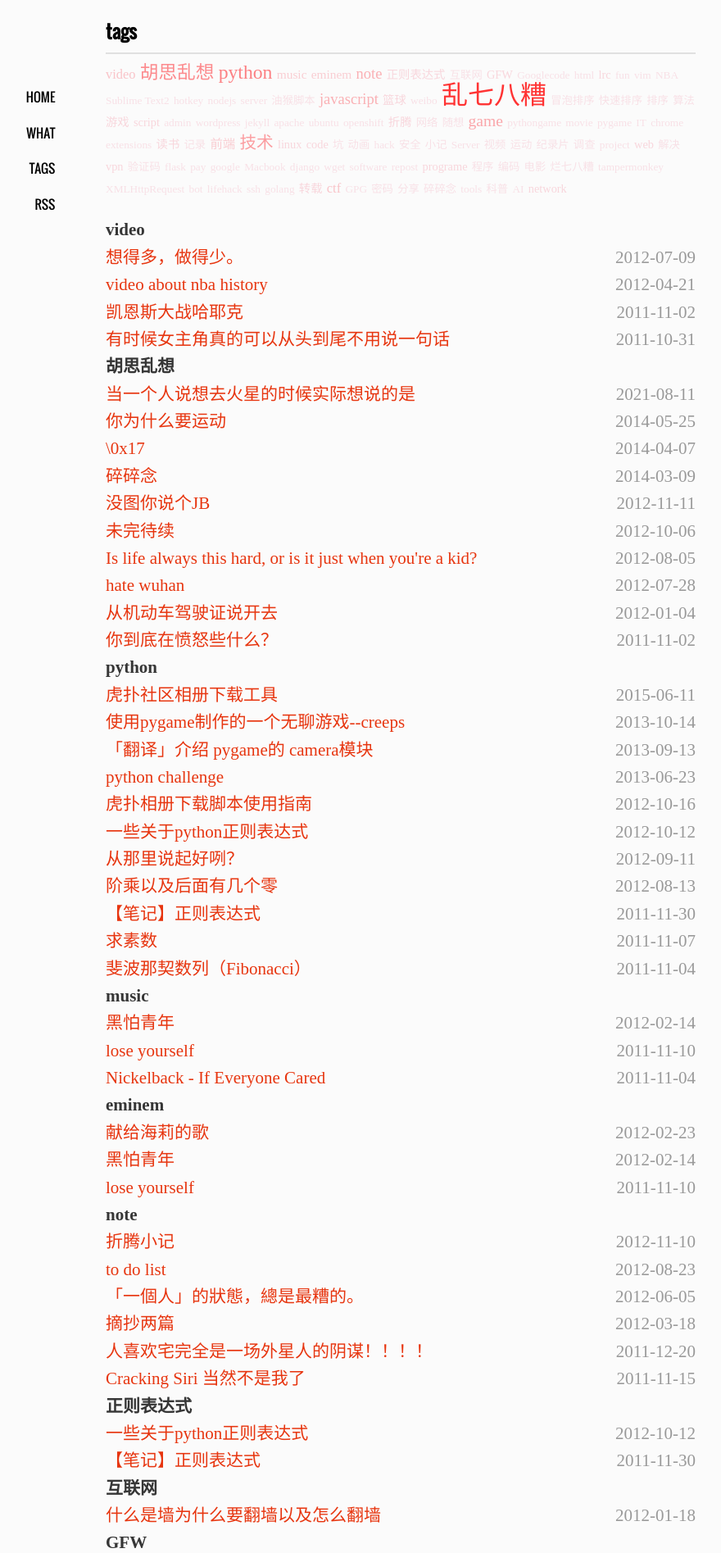
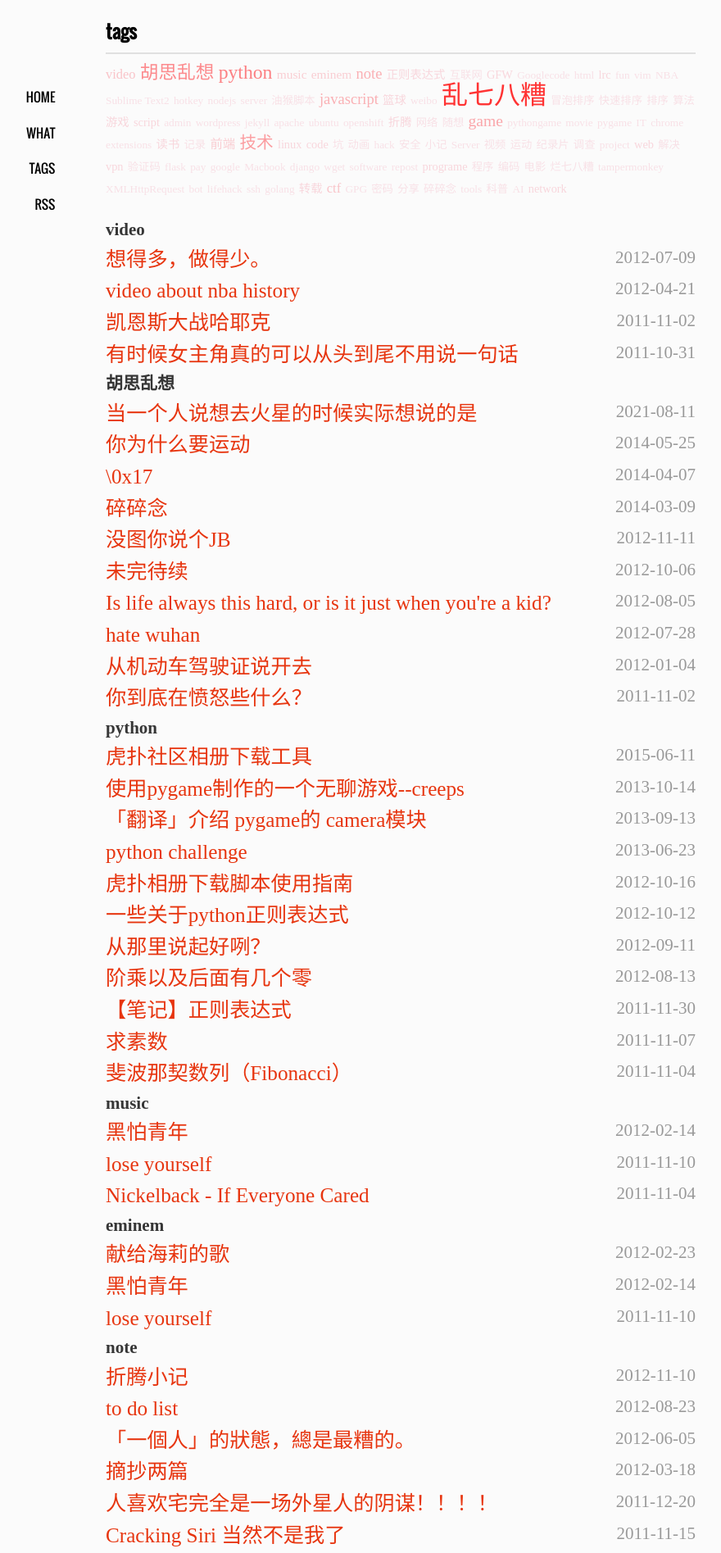
Before and after one commit to xavierskip/xavierskip.github.io, a Jekyll site: the page built from tags/index.md, in a window 1280 px wide. Shown: the top 1895 px of the page at 82% size, without its empty margins (151-1031 px from the left). Built offline with Jekyll 4.4.1, drawn with Linux system fonts in a browser that asks for light colours; a style sheet for code colours, icons or effects is not loaded.

Commit message:
change font-family

```diff
--- a/media/css/style.css
+++ b/media/css/style.css
@@ -54,7 +54,7 @@ blockquote p{margin:0.5em;padding:0 0 0 0.7em;}
 #tag_cloud a:hover{color:#333333 !important;text-decoration:none;}
 .listing-item,.listing-seperator{list-style-type:none;}
 .items {margin-bottom: 1.3em;border-bottom: 1px #F2F2F2 solid; padding-bottom: 10px;}
-.listing-item a{font-size: 21px;padding-bottom: 2px;}
+.listing-item a{font-size: 1.2em;line-height: 1.2em;;padding-bottom: 2px;}
 .listing-item time{color:#999999;float: right;}
 .listing-seperator{font-weight:bold;}
 .meta{text-align:right;font-size:13px;}
@@ -72,7 +72,6 @@ nav a:hover{background-color: #E7350F;text-decoration:none;color:#f9f9f9;border:
 	line-height: 1.6em;
 	word-wrap: break-word;
 	overflow: hidden;
-    font-family: serif;
 }
 h1{font-family: 'Oswald',"Microsoft YaHei",sans-serif;font-size:1.6em;}
 h2{font-family: 'Oswald',"Microsoft YaHei",sans-serif;font-size:1.4em;}
```
